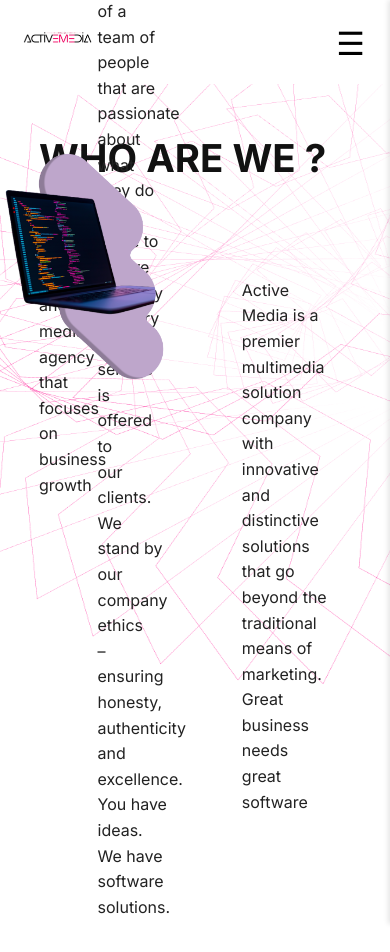
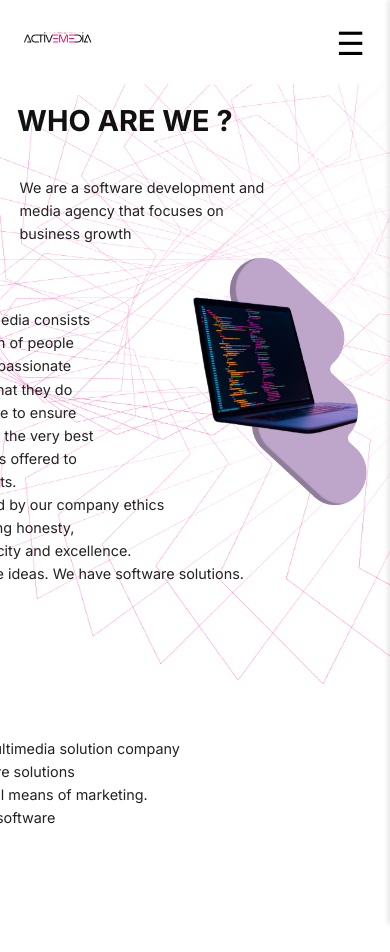
Before and after one commit to Divine-Ntambwe/Active-Media, a React (Vite) app: page /about-us in a window 390 px wide. Shown: the top 952 px of the page. Built offline with nearby package versions, Linux system fonts and the light colour scheme.

Commit message:
merged carm and nic

```diff
--- a/src/pages/About_Us.module.css
+++ b/src/pages/About_Us.module.css
@@ -584,3 +584,304 @@ body {
     }
 
 }
+
+/* Niclette */
+@media (min-width: 1750px) {
+  .laptopWrapper {
+    right: 20%;
+    top: 10%;
+    transform: scale(1.1);
+    width: 45%;
+  }
+
+  .laptop {
+    max-width: 75%;
+  }
+
+  .heading {
+    font-size: 2.9rem;
+    left: 16%;
+    top: 7%;
+    /* color: red; */
+  }
+
+  .textBlock {
+    font-size: 1.4rem;
+    line-height: 1.8;
+  }
+
+  .topLeft {
+    width: 25%;
+    top: 14%;
+    left: 16%;
+  }
+
+  .bottomLeft {
+    width: 22%;
+    top:30%;
+    left: 3%;
+  }
+
+  .rightBlock {
+    width: 100%;
+    right: -58%;
+    top: 20%;
+  }
+}
+
+/* --- Tablets & Small Laptops  --- */
+@media (max-width: 1024px) and (min-width: 601px) {
+  .aboutSection {
+    height: auto;
+  }
+
+  .laptopWrapper {
+    right: -2%;
+    top: 8%;
+  }
+
+  .laptop {
+    max-width: 70%;
+  }
+
+  .heading {
+    font-size: 2rem;
+    /* color: red; */
+     top: 8%;
+    left: 9%;
+  }
+
+  .textBlock {
+    font-size: 1rem;
+    width: 30%;
+  }
+
+  .topLeft {
+    top: 13%;
+    left: 9%;
+  }
+
+  .bottomLeft {
+    bottom: 20%;
+    left: 18%;
+  }
+
+  .rightBlock {
+    top: 25%;
+    right: 4%;
+    width: 30%;
+  }
+}
+
+
+/* RESPONSIVENESS-MOBILE */
+@media (max-width: 600px) {
+  .aboutSection {
+    flex-direction: column;
+    height: auto;
+
+  }
+
+  .aboutDiv {
+    height: auto;
+    display: flex;
+    flex-direction: column;
+    /* align-items: center; */
+    text-align: center;
+  }
+
+  .laptopWrapper {
+    position: relative;
+    top: 11%;
+    right: -24%;
+    width: 90%;
+    margin: 0 auto;
+    display: flex;
+  }
+
+  .laptop {
+    max-width: 100%;
+    height: auto;
+    /* right: 2rem; */
+  }
+
+  .heading {
+    position: relative;
+    top: -26%;
+    left: -23%;
+    right: 60%;
+    margin-top: 1em;
+    font-size: 1.8rem;
+    text-align: center;
+  }
+
+  /* .textBlock {
+    position: relative;
+    width: 90%;
+    top: -0%;
+    left: 0;
+    margin: 1em auto;
+    font-size: 1rem;
+    line-height: 1.6;
+  } */
+
+  .topLeft {
+    position: relative;
+    top: -41%;
+    left: 10%;
+    right: 0;
+    bottom: 0;
+    width: 90%;
+    text-align: left;
+  }
+  .bottomLeft{
+    position: relative;
+    top: -19%;
+    left: -10%;
+    width: 90%;
+    text-align: left;
+  }
+  .rightBlock {
+    position: relative;
+    top: -20%;
+    right: 5%;
+    width: 100%;
+    margin: 0 auto;
+    /* font-size: clamp(0.8rem, 1vw + 0.5rem, 1.2rem); */
+    /* overflow-wrap: break-word;
+    word-break: break-word;
+    text-wrap: balance;  */
+    z-index: 3000;
+  }
+}
+
+  @media (max-width: 431px) {
+    .laptopWrapper{
+      right: -43%;
+      width: 100%;
+      top:7%;
+    }
+    .heading{
+      position: absolute;
+      top: -4%;
+      left: -4%;
+      width: 80%;
+    }
+    .textBlock{
+      font-size: 0.9rem;
+    }
+    .topLeft{
+      position: absolute;
+      top: 5%;
+      left: 10%;
+      width: 90%;
+    }
+    .bottomLeft{
+      position: absolute;
+      top: 19%;
+      left: -10%;
+      width: 90%;
+    }
+    .rightBlock {
+      position: absolute;
+      top: 58%;
+      left: -50%;
+      width: 100%;
+      margin: 0 auto;
+      text-align: left;
+    }
+  }
+
+  @media (max-width: 375px) {
+    .laptopWrapper{
+      right: -50%;
+      width: 100%;
+      top:8%;
+    }
+    .heading{
+      position: absolute;
+      top: -3%;
+      left: -2%;
+      width: 80%;
+    }
+    .textBlock{
+      font-size: 0.8rem;
+    }
+    .topLeft{
+      position: absolute;
+      top: 7%;
+      left: 10%;
+      width: 90%;
+    }
+    .bottomLeft{
+      position: absolute;
+      top: 21%;
+      left: -10%;
+      width: 90%;
+    }
+    .rightBlock {
+      position: absolute;
+      top: 60%;
+      left: -50%;
+      width: 100%;
+      margin: 0 auto;
+      text-align: left;
+    }
+
+  }
+  @media (max-width: 824px){
+    .laptopWrapper{
+      right: -29%;
+      width: 90%;
+      top:6%;
+      /* border: 3px solid red; */
+  }
+  .heading{
+    width: 90%;
+    top: 5%;
+    left: 13%;
+  }
+  .topLeft{
+    width: 90%;
+    left: 13%;
+    top: 10%;
+  }
+  .bottomLeft{
+    width: 90%;
+    left: -8%;
+    top: 25%;
+  }
+  .rightBlock{
+    top: 65%;
+    right: -3%;
+    width: 90%;
+  }
+}
+@media (max-width: 768px){
+  .laptopWrapper{
+    right: -43%;
+    width: 90%;
+    top:12%;
+    /* border: 3px solid red; */
+}
+.heading{
+  width: 90%;
+  top: -1%;
+  left: -13%;
+}
+.topLeft{
+  width: 90%;
+  left: 5%;
+  top: 9%;
+}
+.bottomLeft{
+  width: 90%;
+  left: -15%;
+  top: 22%;
+}
+.rightBlock{
+  top: 64%;
+  right: 50%;
+  width: 100%;
+}
+}
```
